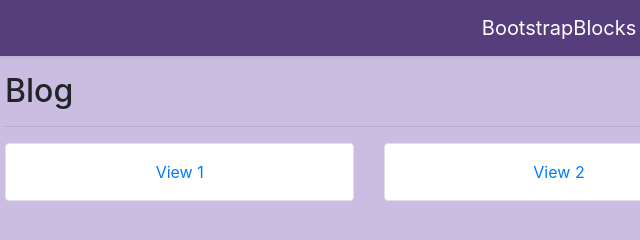
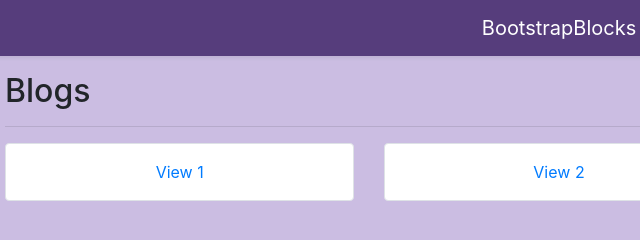
Before and after one commit to lurner4ever/lurner4ever.github.io, a website: page bs-blocks/index.html in a window 1280 px wide. Shown: the top 240 px of the page, 81-721 px from the left. Drawn offline with nearby package versions, Linux system fonts and the light colour scheme.

Commit message:
Update index.html

```diff
--- a/bs-blocks/index.html
+++ b/bs-blocks/index.html
@@ -24,7 +24,7 @@
     <main class="container p-3 vh-100" style="background-color: #cbbde2">
         <section>
             <div class="">
-                <h2 class="section-header text-black">Blog</h2>
+                <h2 class="section-header text-black">Blogs</h2>
                 <hr>
                 <div class="row">
                     <div class="col-md-4 ">
```
